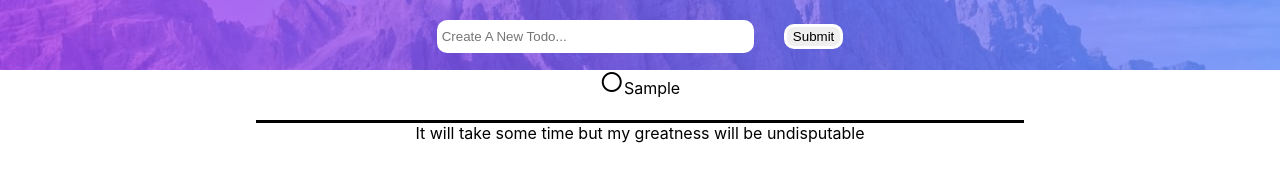
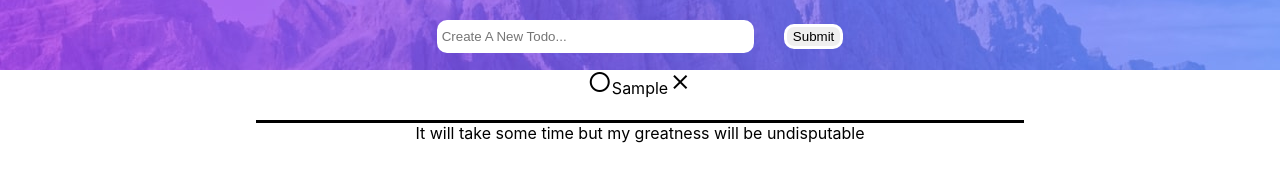
Before and after one commit to Opeyimika-sudo/todolist-react, a React (Create React App) app: page / in a window 1280 px wide. Both pictures are taken after typing "Sample" into the empty fields and a click on the button "Submit". Shown: the part 130-303 px from the top of the page. Built offline with nearby package versions, Linux system fonts and the light colour scheme.

Commit message:
feat: add a delete functionality to delete todo items

```diff
--- a/src/components/Todo.js
+++ b/src/components/Todo.js
@@ -2,23 +2,27 @@ import React from 'react'
 import App from "../App.js"
 
 export default function Todo(props) {
-    console.log(props)
     const todoList =
       props.todoList.map((item, id)=> (
         <div>
-            <p className="todo_item" key = {id} id={id} style={props.toggleModeStyles} onClick={() => props.toggleCompleted(id, item)}>
+            <p className="todo_item" key = {id} id={id} style={props.toggleModeStyles} >
             {
               item.checked
               ?
-              <span className="material-symbols-outlined" >
+              <span className="material-symbols-outlined" onClick={() => props.toggleCompleted(id, item)}>
                   check_circle
               </span>
               :
-              <span className="material-symbols-outlined">
+              <span className="material-symbols-outlined" onClick={() => props.toggleCompleted(id, item)}>
               circle
               </span>
             }
               { item.todo }
+            {
+              <span className="material-symbols-outlined" onClick={()=> props.deleteTodo(id, item)}>
+                close
+              </span>
+            }
             </p>
         </div>
       ))
```
